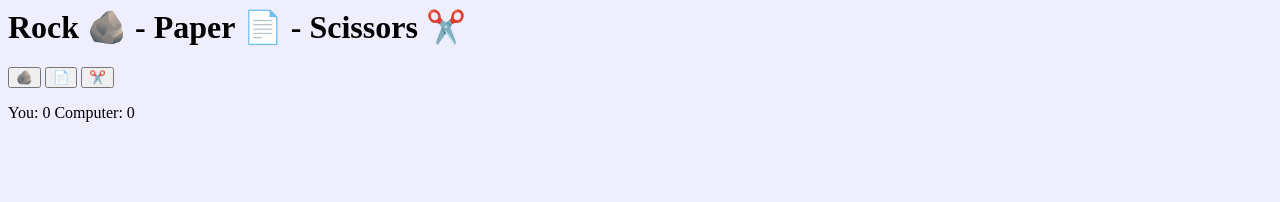
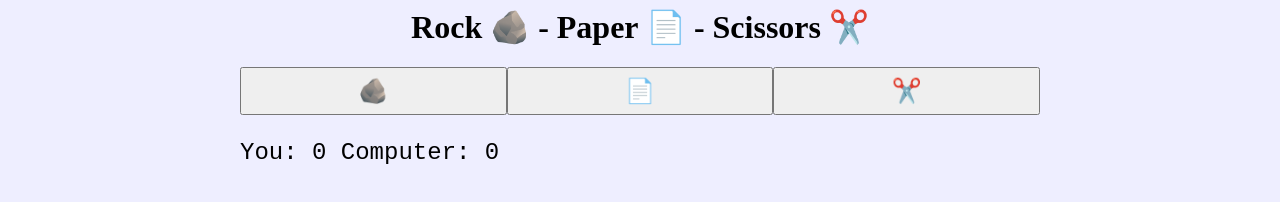
Before and after one commit to zacMartinez/rock_paper_scissors, a plain HTML site: page index.html in a window 1280 px wide. Drawn offline with Linux system fonts and the light colour scheme.

Commit message:
Refine styles

```diff
--- a/index.html
+++ b/index.html
@@ -8,6 +8,7 @@
     </head>
     <body>
         <h1>Rock 🪨 - Paper 📄 - Scissors ✂️</h1>
+        <div class="content">
             <div id="buttons">
                 <button id="rock">🪨</button>
                 <button id="paper">📄</button>
@@ -15,6 +16,7 @@
             </div>
             <p id="scoreboard">You: 0 Computer: 0</p>
             <div id="message_log"></div>
+        </div>
         <script type="text/javascript" src="./script.js"></script>
     </body>
 </html>
--- a/script.js
+++ b/script.js
@@ -19,7 +19,7 @@ function playGame(maxRounds) {
         }
         else {
             const maxScore = Math.max(game.humanScore, game.computerScore);
-            if ( maxScore / maxRounds >= 0.5 ) {
+            if ( maxScore / maxRounds > 0.5 ) {
                 game.isOver = true;
             }
         }
@@ -35,7 +35,7 @@ function playGame(maxRounds) {
 
     function updateScoreboard() {
         const scoreboard = document.querySelector('#scoreboard');
-        scoreboard.innerText = `You: ${game.humanScore} Computer:${game.computerScore}`;
+        scoreboard.innerText = `You: ${game.humanScore} Computer: ${game.computerScore}`;
     }
 
     function getComputerChoice() {
--- a/style.css
+++ b/style.css
@@ -1,3 +1,35 @@
 body {
  background: #eeeeff;
 }
+
+h1 {
+    text-align: center;
+}
+
+div.content {
+    max-width: 800px;
+    margin: 0 auto;
+}
+
+div#buttons {
+    display: flex;
+    justify-content: space-between;
+}
+
+button {
+    flex: auto;
+    font-size: 24px;
+    padding: 8px 16px;
+}
+
+p {
+    font-family: monospace;
+}
+
+#message_log > p {
+    font-size: 16px;
+}
+
+p#scoreboard {
+    font-size: 24px;
+}
```
Lines whose indentation alone changed are shown as unchanged.
